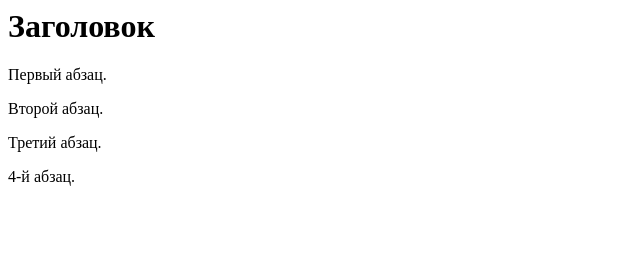
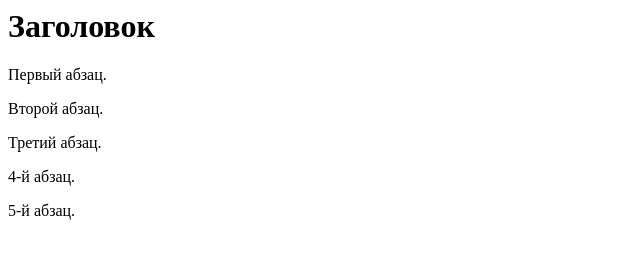
Before and after one commit to issphere/origin2, a plain HTML site: page test2.html in a window 1280 px wide. Shown: the full height of the page, 0-640 px from the left. Drawn offline with Linux system fonts and the light colour scheme.

Commit message:
abzats 5

```diff
--- a/test2.html
+++ b/test2.html
@@ -10,5 +10,6 @@
   <p>Второй абзац.</p>
   <p>Третий абзац.</p>
   <p>4-й абзац.</p>
+  <p>5-й абзац.</p>
  </body>
 </html>
```
